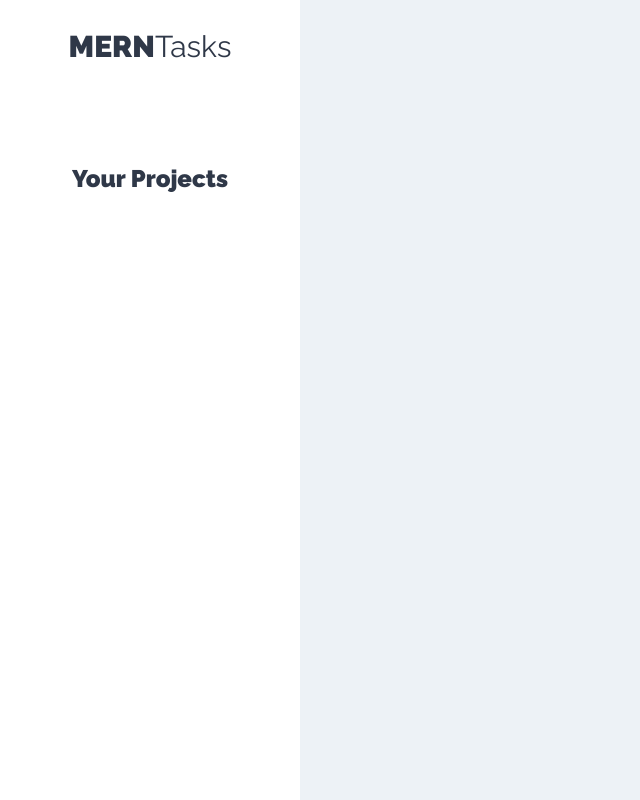
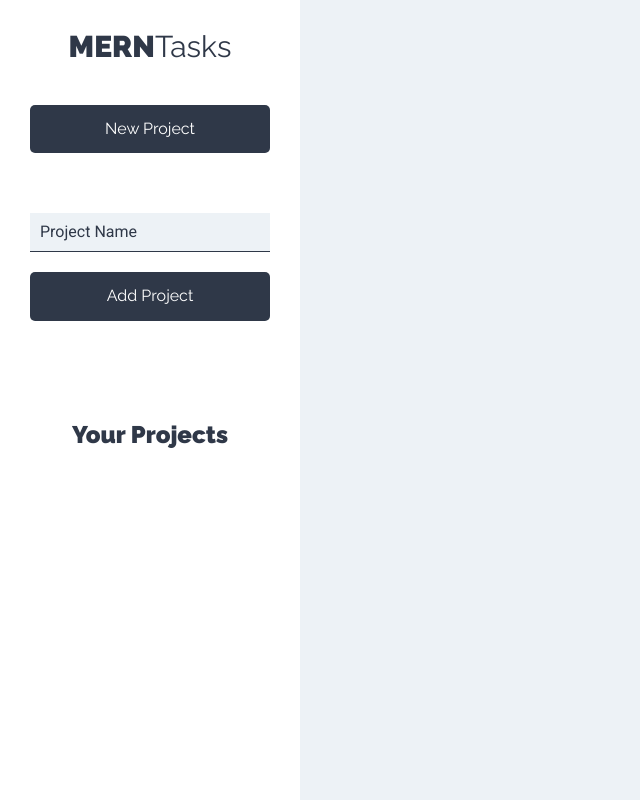
Before and after one commit to JnDiego/front-taskmanager-app, a React (Create React App) app: page /projects in a window 1280 px wide. Shown: the whole page, without its empty margins (0-640 px from the left). Built offline with nearby package versions, Linux system fonts and the light colour scheme.

Commit message:
Se crea componente NewProject y se agrega al componente Sidebar

```diff
--- a/src/components/layout/Sidebar.js
+++ b/src/components/layout/Sidebar.js
@@ -1,9 +1,12 @@
 import React from 'react'
+import NewProject from '../projects/NewProject'
 
 const Sidebar = () => {
   return (
     <aside>
       <h1>MERN<span>Tasks</span></h1>
+
+      <NewProject/>
 
       <div className="proyectos">
         <h2>Your Projects</h2>
--- /dev/null
+++ b/src/components/projects/NewProject.js
@@ -0,0 +1,33 @@
+import React from 'react'
+
+const NewProject = () => {
+  return (
+    <React.Fragment>
+      <button
+        type="button"
+        className="btn btn-block btn-primario"
+      >
+        New Project
+      </button>
+
+      <form
+        className="formulario-nuevo-proyecto"
+      >
+        <input
+          type="text"
+          className="input-text"
+          placeholder="Project Name"
+          name="name"
+        />
+
+        <input
+          type="submit"
+          className="btn btn-primario btn-block"
+          value="Add Project"
+        />
+      </form>
+    </React.Fragment>
+  )
+}
+
+export default NewProject
```
